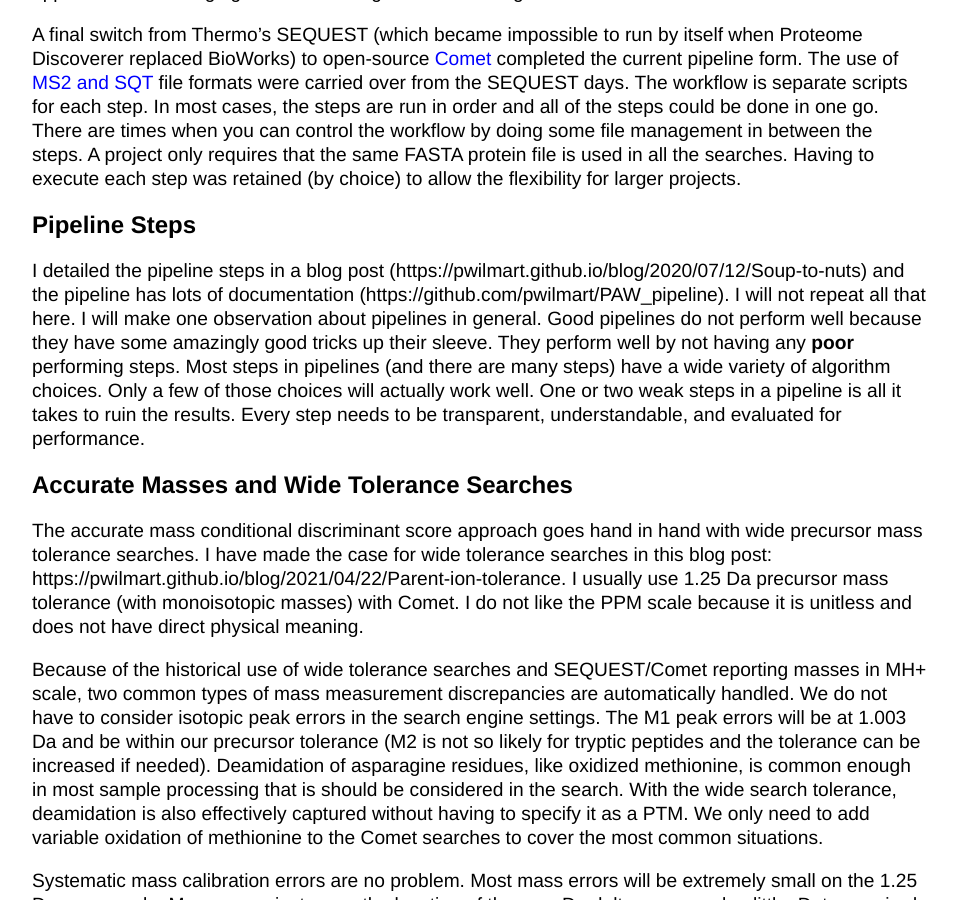
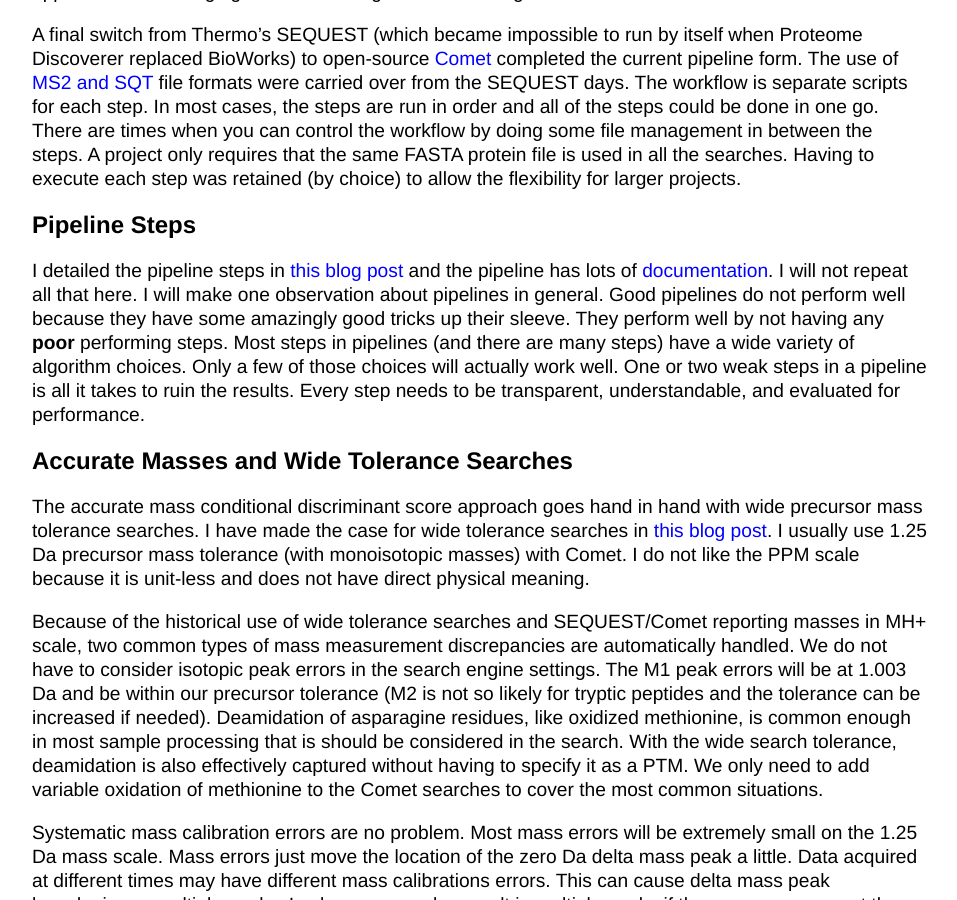
Before and after one commit to pwilmart/pwilmart.github.io, a Jekyll site: the page built from _posts/2021-06-06-PAW-pipeline-backstory.md, in a window 1280 px wide and 900 px high, scrolled down 2412 px. Shown: the whole window, without its empty margins (160-1117 px from the left). Built offline with Jekyll 4.4.1, drawn with Linux system fonts in a browser that asks for light colours; some of the changed text lies outside the part shown.

Commit message:
more edits to PAW pipeline blog

```diff
--- a/_posts/2021-06-06-PAW-pipeline-backstory.md
+++ b/_posts/2021-06-06-PAW-pipeline-backstory.md
@@ -38,11 +38,11 @@ A final switch from Thermo’s SEQUEST (which became impossible to run by itself
 
 ## Pipeline Steps
 
-I detailed the pipeline steps in a blog post (https://pwilmart.github.io/blog/2020/07/12/Soup-to-nuts) and the pipeline has lots of documentation (https://github.com/pwilmart/PAW_pipeline). I will not repeat all that here. I will make one observation about pipelines in general. Good pipelines do not perform well because they have some amazingly good tricks up their sleeve. They perform well by not having any **poor** performing steps. Most steps in pipelines (and there are many steps) have a wide variety of algorithm choices. Only a few of those choices will actually work well. One or two weak steps in a pipeline is all it takes to ruin the results. Every step needs to be transparent, understandable, and evaluated for performance.
+I detailed the pipeline steps in [this blog post](https://pwilmart.github.io/blog/2020/07/12/Soup-to-nuts) and the pipeline has lots of [documentation](https://github.com/pwilmart/PAW_pipeline). I will not repeat all that here. I will make one observation about pipelines in general. Good pipelines do not perform well because they have some amazingly good tricks up their sleeve. They perform well by not having any **poor** performing steps. Most steps in pipelines (and there are many steps) have a wide variety of algorithm choices. Only a few of those choices will actually work well. One or two weak steps in a pipeline is all it takes to ruin the results. Every step needs to be transparent, understandable, and evaluated for performance.
 
 ## Accurate Masses and Wide Tolerance Searches
 
-The accurate mass conditional discriminant score approach goes hand in hand with wide precursor mass tolerance searches. I have made the case for wide tolerance searches in this blog post: https://pwilmart.github.io/blog/2021/04/22/Parent-ion-tolerance. I usually use 1.25 Da precursor mass tolerance (with monoisotopic masses) with Comet. I do not like the PPM scale because it is unitless and does not have direct physical meaning.
+The accurate mass conditional discriminant score approach goes hand in hand with wide precursor mass tolerance searches. I have made the case for wide tolerance searches in [this blog post](https://pwilmart.github.io/blog/2021/04/22/Parent-ion-tolerance). I usually use 1.25 Da precursor mass tolerance (with monoisotopic masses) with Comet. I do not like the PPM scale because it is unit-less and does not have direct physical meaning.
 
 Because of the historical use of wide tolerance searches and SEQUEST/Comet reporting masses in MH+ scale, two common types of mass measurement discrepancies are automatically handled. We do not have to consider isotopic peak errors in the search engine settings. The M1 peak errors will be at 1.003 Da and be within our precursor tolerance (M2 is not so likely for tryptic peptides and the tolerance can be increased if needed). Deamidation of asparagine residues, like oxidized methionine, is common enough in most sample processing that is should be considered in the search. With the wide search tolerance, deamidation is also effectively captured without having to specify it as a PTM. We only need to add variable oxidation of methionine to the Comet searches to cover the most common situations.
 
```
Also changed, not shown: other parts of _posts/2021-06-06-PAW-pipeline-backstory.md (+1 -1 lines).
